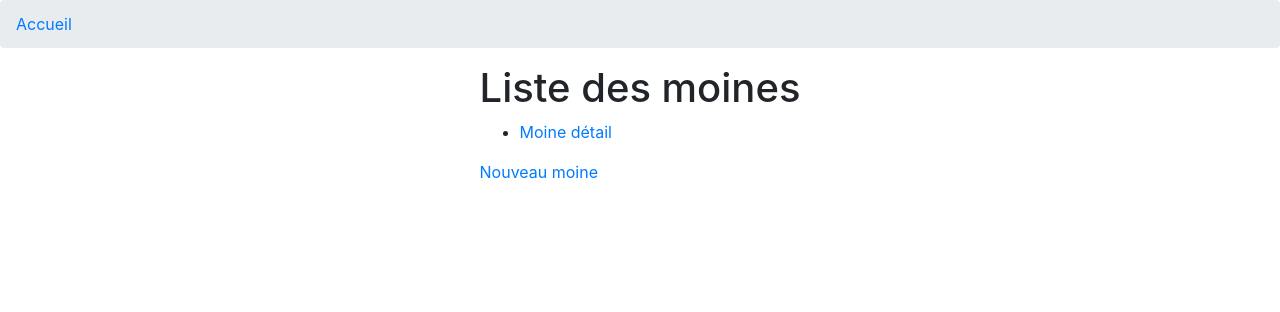
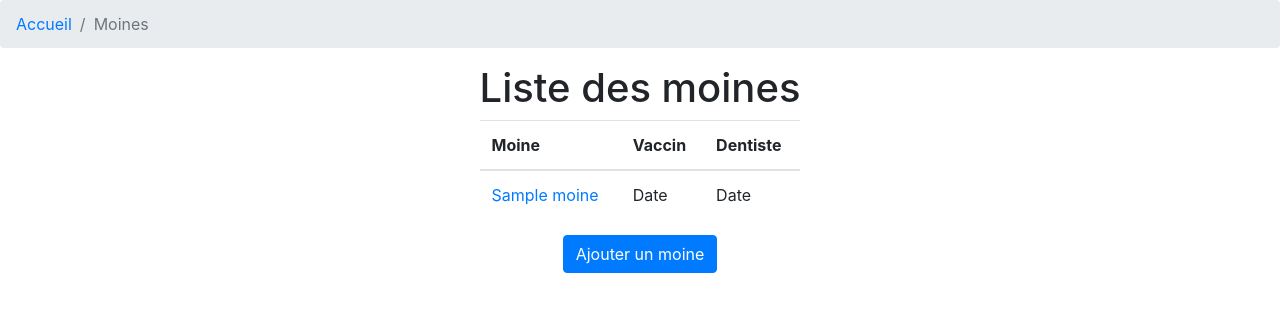
Before and after one commit to BrRoman/infirmerie, a Django app: template infirmerie/apps/moines/templates/moines/list.html in a window 1280 px wide. Shown: the part 40-352 px from the top of the page. Run offline with Django 3.2, Linux system fonts and the light colour scheme; the template is opened without the code that fills it: most values are stand-ins (such as "Sample title", 1, 10 or a date in 2020); some libraries are stand-ins or nearby versions.

Commit message:
Templates improved.

```diff
--- a/infirmerie/apps/moines/templates/moines/list.html
+++ b/infirmerie/apps/moines/templates/moines/list.html
@@ -1,9 +1,31 @@
 {% extends 'main.html' %}
+
+{% block breadcrumbs %}
+    <li class="breadcrumb-item active">Moines</li>
+{% endblock breadcrumbs %}
 
 {% block content %}
     <h1>Liste des moines</h1>
-    <ul>
-        <li><a href="{% url 'moines:detail' %}">Moine détail</a></li>
-    </ul>
-    <a href="{% url 'moines:create' %}">Nouveau moine</a>
+
+    <table class="table">
+        <thead>
+            <tr>
+                <th>Moine</th>
+                <th>Vaccin</th>
+                <th>Dentiste</th>
+            </tr>
+        </thead>
+
+        <tbody>
+            {% for moine in object_list %}
+                <tr>
+                    <td><a href="{% url 'moines:detail' moine.id %}">{{ moine }}</a></td>
+                    <td>Date</td>
+                    <td>Date</td>
+                <tr>
+            {% endfor %}
+        </tbody>
+    </table>
+
+    <a href="{% url 'moines:create' %}"><button class="btn btn-primary">Ajouter un moine</button></a>
 {% endblock content %}
--- a/infirmerie/templates/main.html
+++ b/infirmerie/templates/main.html
@@ -30,7 +30,7 @@
         </div>
 
         <div class="d-flex justify-content-center">
-            <div id="content">
+            <div id="content" class="d-flex flex-column align-items-center">
                 {% block content %}
                 {% endblock content %}
             </div>
```
Also changed, not shown: infirmerie/apps/moines/templates/moines/detail.html (+12 -3 lines).
